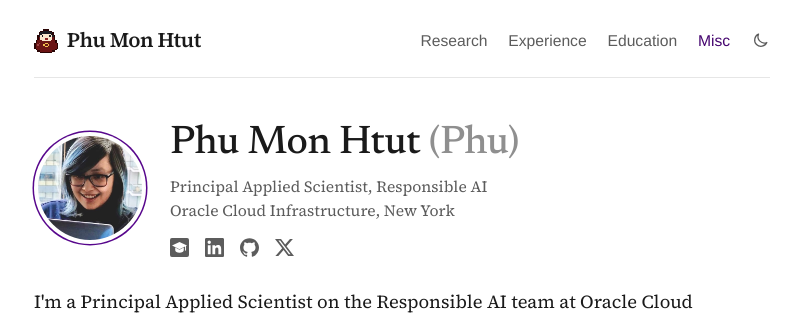
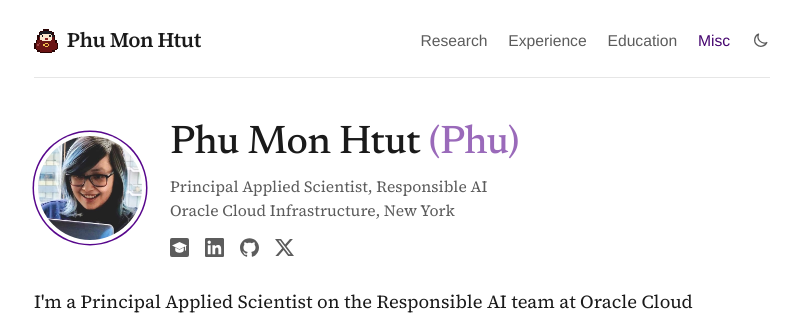
Before and after one commit to phu-pmh/phu-pmh.github.io, a Jekyll site: the page built from index.html, in a window 1280 px wide. Shown: the top 315 px of the page, without its empty margins (238-1039 px from the left). Built offline with Jekyll 4.4.1, drawn with Linux system fonts in a browser that asks for light colours; some web fonts are replaced.

Commit message:
Set (Phu) in a softer violet
Co-Authored-By: Claude Opus 5.5 <noreply@anthropic.com>
Claude-Session: https://claude.ai/code/session_01JXqTCx3Drj5DZFr9Us3QrX

```diff
--- a/index.html
+++ b/index.html
@@ -199,7 +199,7 @@ main { padding-block: 0 4rem; }
 .top { padding: 0.4rem 0 1.8rem; gap: 1.5rem; }
 .portrait { width: 112px; height: 112px; }
 h1 { font-size: clamp(2rem, 5vw, 2.5rem); line-height: 1.2; letter-spacing: -0.025em; }
-h1 .nick { letter-spacing: -0.015em; color: var(--faint); }
+h1 .nick { letter-spacing: -0.015em; color: #9479b8; color: color-mix(in srgb, var(--accent) 60%, var(--bg)); }
 .role { margin-top: 0.45rem; font-size: 0.98rem; line-height: 1.55; }
 .lede { font-size: 1.15rem; line-height: 1.7; letter-spacing: 0; margin-bottom: 2.6rem; }
 h2 { font-size: 1.05rem; color: var(--accent-ink); letter-spacing: 0; margin-bottom: 0.4rem; }
```
